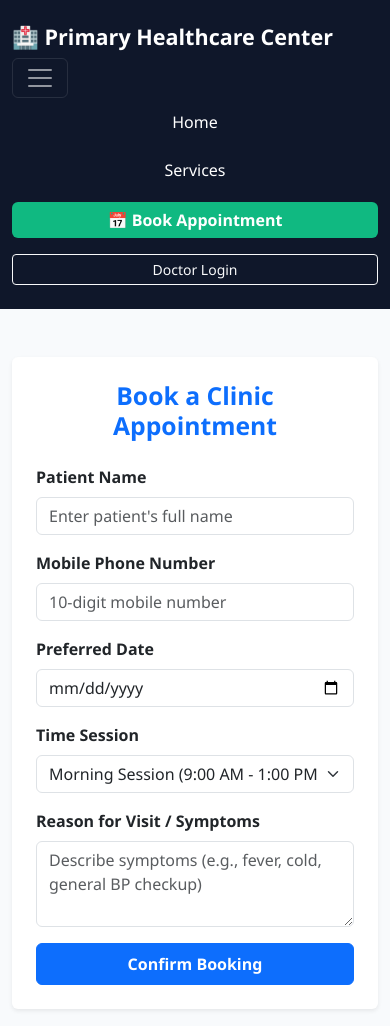
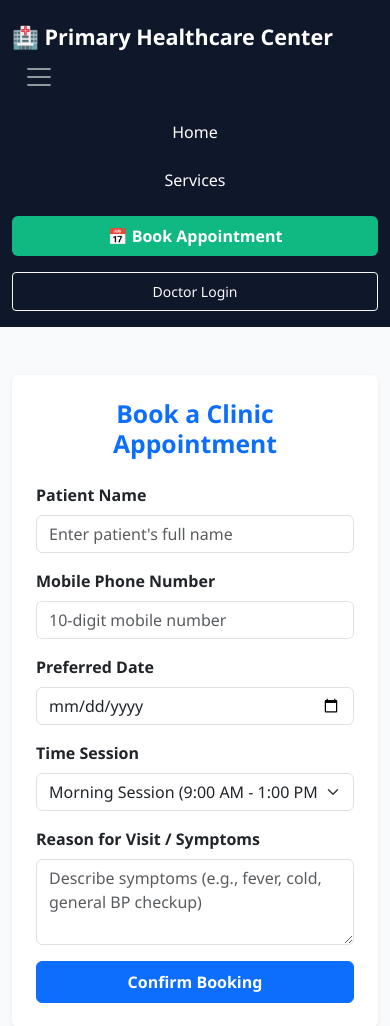
Before and after one commit to Kcharankuma/Doctor_Appointment, a Flask app: page /appointment in a window 390 px wide, after a click that opens the changed part. Shown: the top 1026 px of the page. Run offline with Flask 3, Linux system fonts and the light colour scheme.

Commit message:
Improve mobile navigation spacing and layout

```diff
--- a/templates/base.html
+++ b/templates/base.html
@@ -68,19 +68,19 @@
 <body class="d-flex flex-column min-vh-100">
 
     <!-- Header Navigation -->
+   <!-- Header Navigation -->
     <nav class="navbar navbar-expand-lg navbar-dark bg-custom-navy sticky-top py-3">
         <div class="container">
             <a class="navbar-brand fw-bold fs-4 text-white" href="/">🏥 {{ info.clinic_name }}</a>
-            <button class="navbar-toggler" type="button" data-bs-toggle="collapse" data-bs-target="#navbarNav">
+            <button class="navbar-toggler border-0" type="button" data-bs-toggle="collapse" data-bs-target="#navbarNav">
                 <span class="navbar-toggler-icon"></span>
             </button>
             <div class="collapse navbar-collapse" id="navbarNav">
-                <div class="navbar-nav ms-auto align-items-center text-center">
-                    <a class="nav-link text-white my-1" href="/">Home</a>
-                    <a class="nav-link text-white my-1" href="/services">Services</a>
-                    <!-- Added my-2 (vertical margin) and w-100 w-lg-auto for mobile layout spacing -->
-                    <a class="btn btn-custom-accent my-2 px-3 fw-semibold w-100 w-lg-auto" href="/appointment">📅 Book Appointment</a>
-                    <a class="btn btn-outline-light btn-sm my-2 px-3 w-100 w-lg-auto" href="/login">Doctor Login</a>
+                <div class="navbar-nav ms-auto align-items-lg-center gap-2 pt-3 pt-lg-0">
+                    <a class="nav-link text-white text-center py-2" href="/">Home</a>
+                    <a class="nav-link text-white text-center py-2" href="/services">Services</a>
+                    <a class="btn btn-custom-accent fw-semibold text-center py-2 px-3 mt-2 mt-lg-0" href="/appointment">📅 Book Appointment</a>
+                    <a class="btn btn-outline-light btn-sm text-center py-2 px-3 mt-2 mt-lg-0" href="/login">Doctor Login</a>
                 </div>
             </div>
         </div>
```
